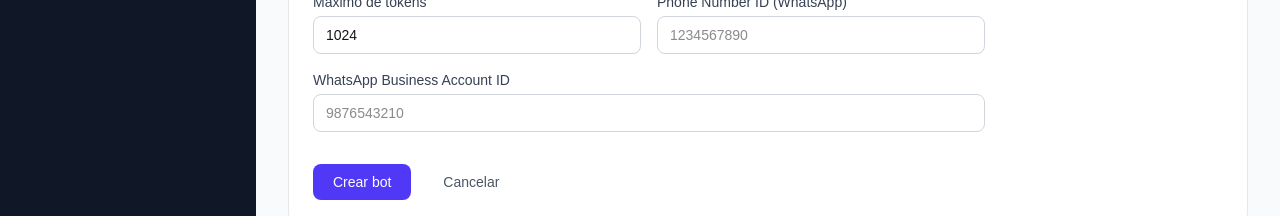
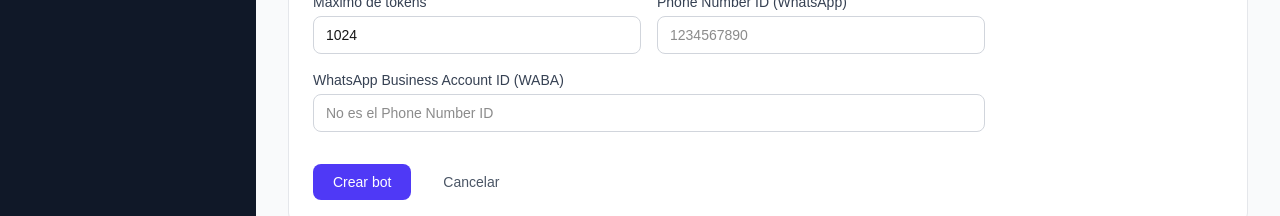
Before and after one commit to brianohe21-pixel/integracionessh, a Next.js app in the folder frontend/: page /bots/new in a window 1280 px wide. Shown: the part 511-727 px from the top of the page. Built offline with nearby package versions, Linux system fonts and the light colour scheme; no server answers; what aws-amplify would draw is missing.

Commit message:
fix: update WhatsApp Business Account ID label and placeholder in BotForm component

```diff
--- a/frontend/src/components/bots/BotForm.tsx
+++ b/frontend/src/components/bots/BotForm.tsx
@@ -155,7 +155,7 @@ export function BotForm({ bot }: BotFormProps) {
 
         <div className="col-span-2">
           <label className="block text-sm font-medium text-gray-700 mb-1">
-            WhatsApp Business Account ID
+            WhatsApp Business Account ID (WABA)
           </label>
           <input
             name="whatsappBusinessAccountId"
@@ -164,7 +164,7 @@ export function BotForm({ bot }: BotFormProps) {
             value={form.whatsappBusinessAccountId}
             onChange={handleChange}
             className="w-full px-3 py-2 border border-gray-300 rounded-lg text-sm focus:outline-none focus:ring-2 focus:ring-indigo-500 font-mono"
-            placeholder="9876543210"
+            placeholder="No es el Phone Number ID"
           />
         </div>
       </div>
```
